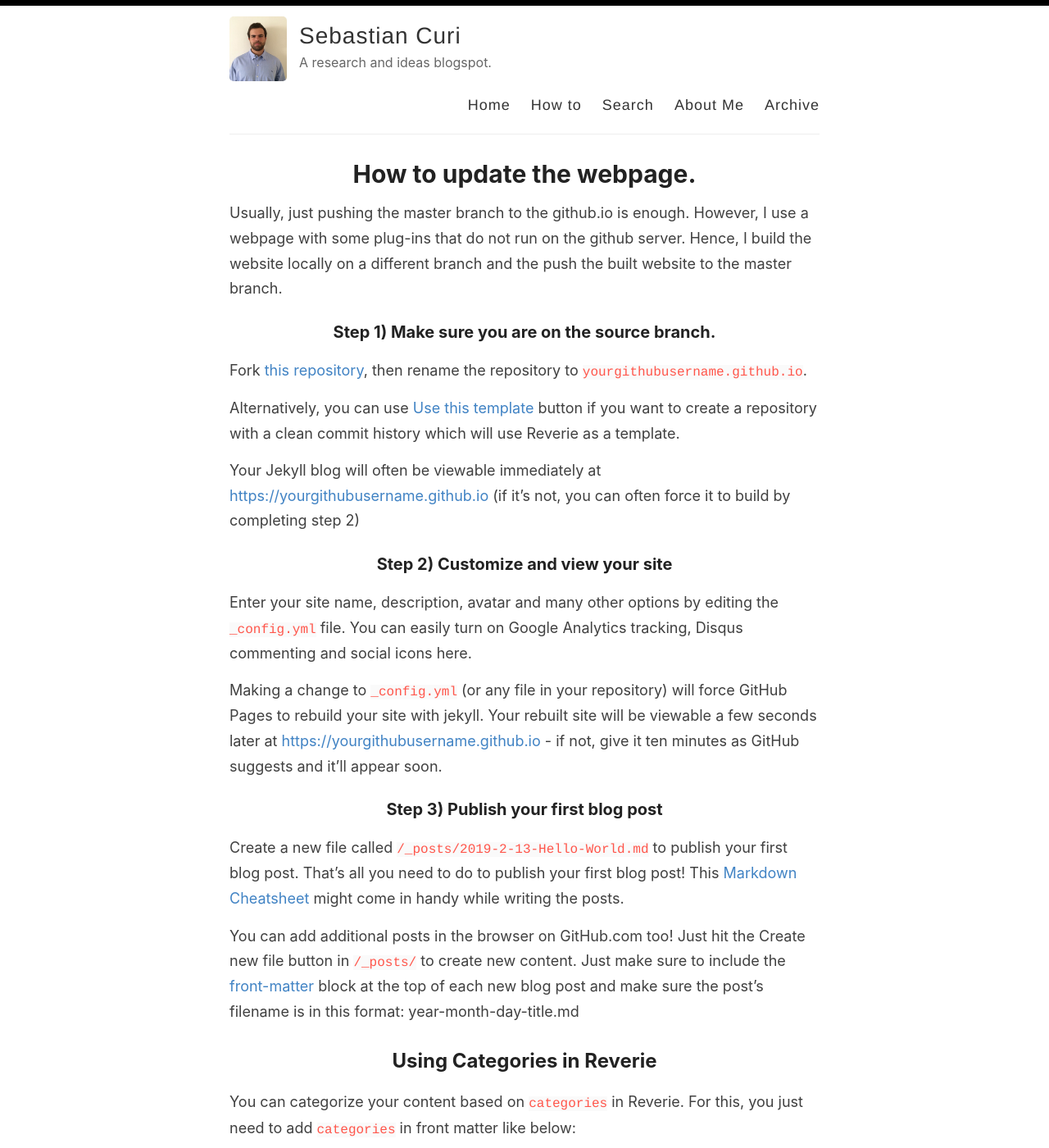
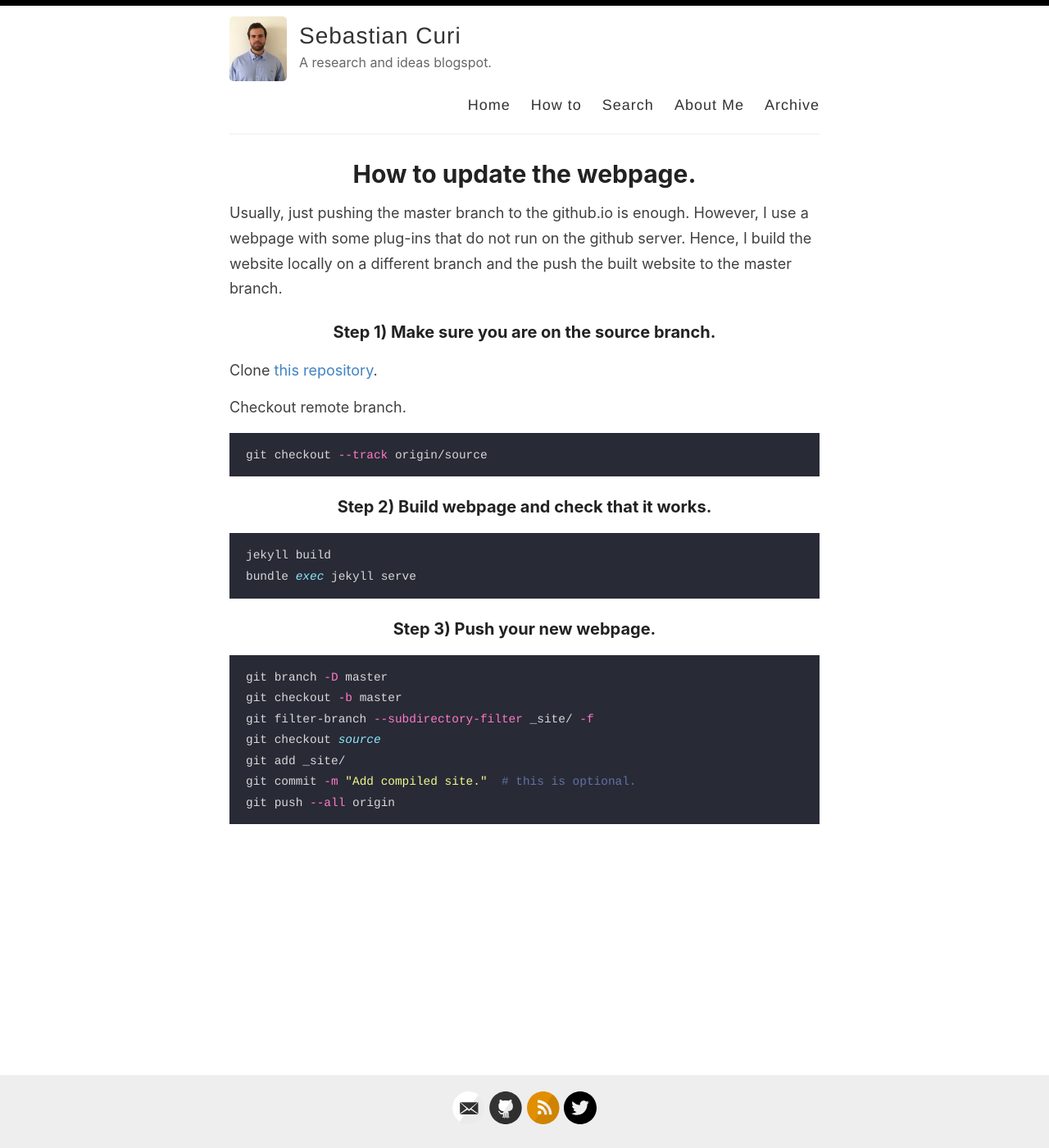
Before and after one commit to sebascuri/sebascuri.github.io, a Jekyll site: the page built from _pages/how-to.md, in a window 1280 px wide and 1400 px high. Shown: the whole window at 82% size. Built offline with Jekyll 4.4.1, drawn with Linux system fonts in a browser that asks for light colours; some of the changed text lies outside the part shown.

Commit message:
Update webpage

````diff
--- a/_bibliography/rhucrl.bib
+++ b/_bibliography/rhucrl.bib
@@ -51,6 +51,6 @@
 @article{curi2021RHUCRL,
   title={Combining Pessimism with Optimism for Robust and Efficient Model-Based Deep Reinforcement Learning},
   author={Curi, Sebastian and Bogunovic, Ilija and Krause, Andreas},
-  journal={arXiv preprint arXiv:2103.10369},
+  journal={International Conference on Machine Learning (ICML)},
   year={2021}
 }
--- a/_pages/how-to.md
+++ b/_pages/how-to.md
@@ -10,46 +10,27 @@ Hence, I build the website locally on a different branch and the push the built
 
 ### Step 1) Make sure you are on the source branch.
 
-Fork [this repository](https://github.com/amitmerchant1990/reverie), then rename the repository to `yourgithubusername.github.io`.
+Clone [this repository](https://github.com/sebascuri/sebascuri.github.io).
 
-Alternatively, you can use [Use this template](https://github.com/amitmerchant1990/reverie/generate) button if you want to create a repository with a clean commit history which will use Reverie as a template.
-
-Your Jekyll blog will often be viewable immediately at <https://yourgithubusername.github.io> (if it's not, you can often force it to build by completing step 2)
-
-### Step 2) Customize and view your site
-
-Enter your site name, description, avatar and many other options by editing the `_config.yml` file. You can easily turn on Google Analytics tracking, Disqus commenting and social icons here.
-
-Making a change to `_config.yml` (or any file in your repository) will force GitHub Pages to rebuild your site with jekyll. Your rebuilt site will be viewable a few seconds later at <https://yourgithubusername.github.io> - if not, give it ten minutes as GitHub suggests and it'll appear soon.
-
-### Step 3) Publish your first blog post
-
-Create a new file called `/_posts/2019-2-13-Hello-World.md` to publish your first blog post. That's all you need to do to publish your first blog post! This [Markdown Cheatsheet](https://github.com/adam-p/markdown-here/wiki/Markdown-Cheatsheet) might come in handy while writing the posts.
-
-> You can add additional posts in the browser on GitHub.com too! Just hit the <kbd>Create new file</kbd> button in `/_posts/` to create new content. Just make sure to include the [front-matter](http://jekyllrb.com/docs/frontmatter/) block at the top of each new blog post and make sure the post's filename is in this format: year-month-day-title.md
-
-## Using Categories in Reverie
-
-You can categorize your content based on `categories` in Reverie. For this, you just need to add `categories` in front matter like below:
-
-For adding single category:
-
-```md
-categories: JavaScript
+Checkout remote branch.
+```bash
+git checkout --track origin/source
 ```
 
-For adding multiple categories:
-
-```md
-categories: [PHP, Laravel]
+### Step 2) Build webpage and check that it works.
+```bash
+jekyll build
+bundle exec jekyll serve
 ```
 
-The contegorized content can be shown over this URL: <https://yourgithubusername.github.io/categories/>
+### Step 3) Push your new webpage.
 
-## RSS
-
-The generated [RSS feed](https://en.wikipedia.org/wiki/RSS) of your blog can be found at <https://yourgithubusername.github.io/feed>. You can see the example RSS feed over [here](https://www.amitmerchant.com/reverie/feed).
-
-## Sitemap
-
-The generated sitemap of your blog can be found at <https://yourgithubusername.github.io/sitemap>. You can see the example sitemap feed over [here](https://www.amitmerchant.com/reverie/sitemap).
+```bash
+git branch -D master
+git checkout -b master
+git filter-branch --subdirectory-filter _site/ -f
+git checkout source
+git add _site/
+git commit -m "Add compiled site."  # this is optional.
+git push --all origin
+```
````
Also changed, not shown: _bibliography/curi.bib (+22 -0 lines), _posts/2021-05-10-Combining-Pessimism-with-Optimism-for-Robust-and-Efficient-Model-Based-Deep-Reinforcement-Learning.md (+3 -2 lines), 8 other files.
